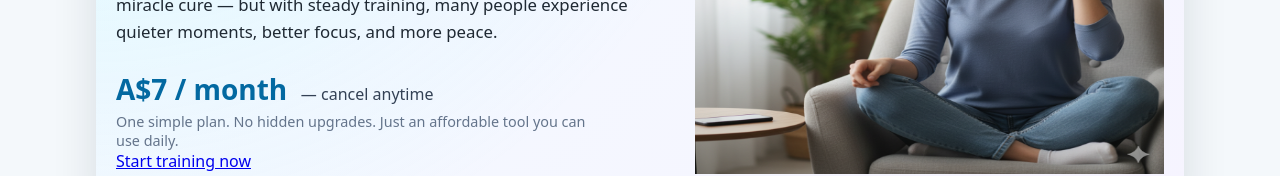
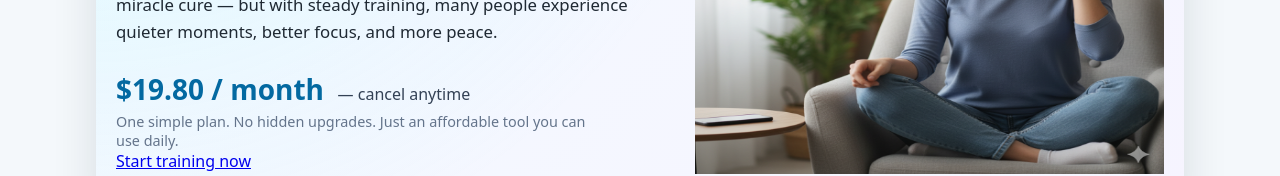
Before and after one commit to danyaffa/CalmTinnitus, a Next.js app: page / in a window 1280 px wide. Shown: the part 408-584 px from the top of the page. Built offline with nearby package versions, Linux system fonts and the light colour scheme; no server answers.

Commit message:
Update page.tsx

```diff
--- a/app/page.tsx
+++ b/app/page.tsx
@@ -58,7 +58,7 @@ export default function HomePage() {
 
               <div className="nq-plan-group">
                 <p className="nq-plan">
-                  <span className="nq-plan-price">A$7 / month</span>
+                  <span className="nq-plan-price">$19.80 / month</span>
                   <span className="nq-plan-detail"> — cancel anytime</span>
                 </p>
                 <p className="nq-plan-sub">
```
